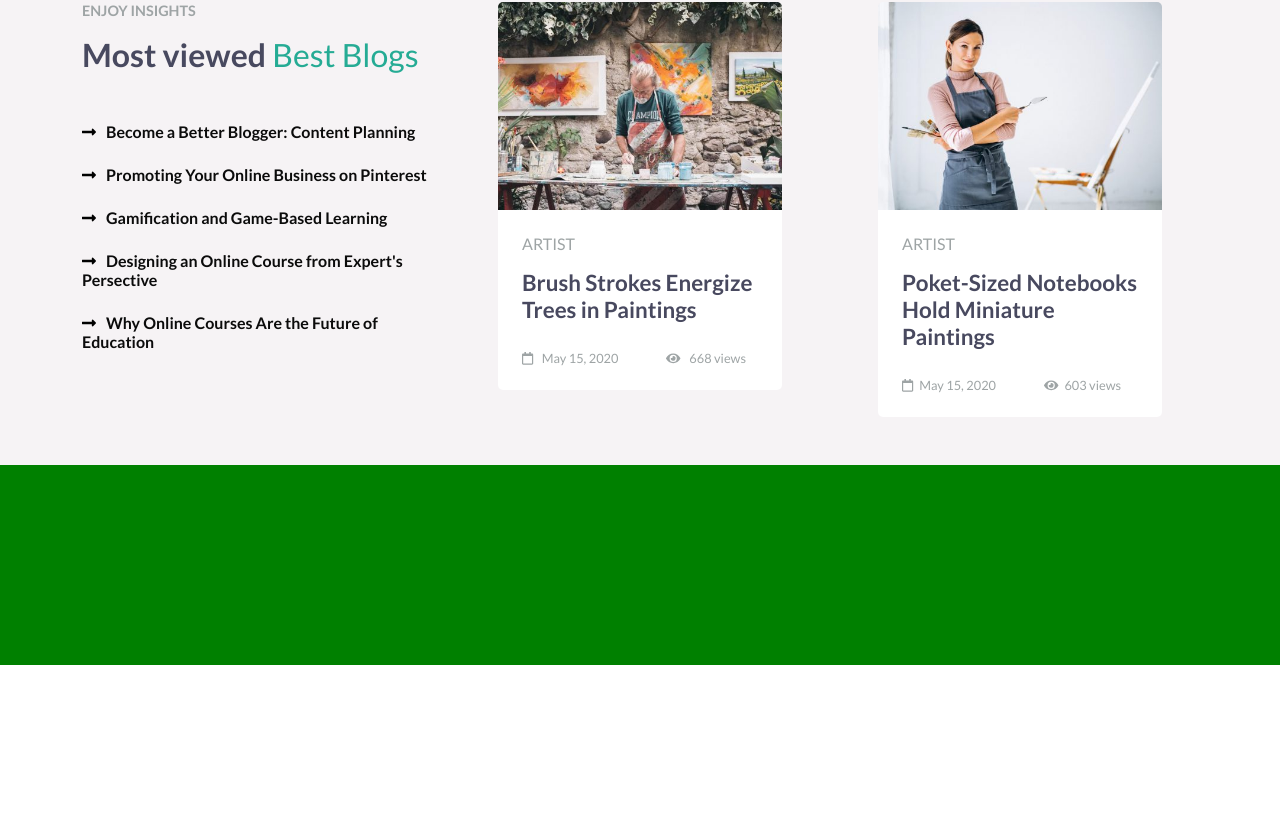
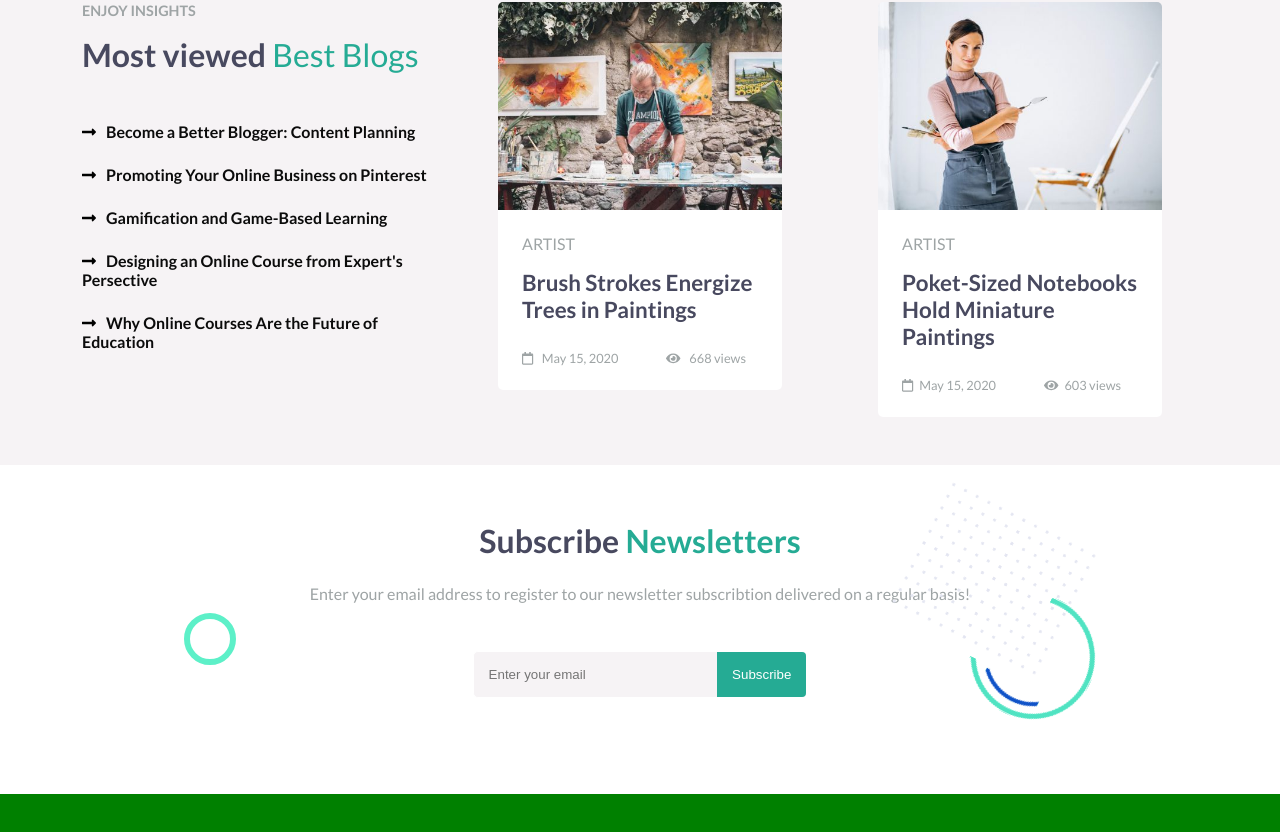
Before and after one commit to GianlucaBenassi/proj-html-vuejs, a Vue app: page / in a window 1280 px wide. Shown: the part 4043-4875 px from the top of the page. Before the commit the page ends 4708 px from the top, so only its background shows below. Built offline with nearby package versions, Linux system fonts and the light colour scheme.

Commit message:
Newsletter component style

```diff
--- a/src/assets/style/_variables.scss
+++ b/src/assets/style/_variables.scss
@@ -2,5 +2,6 @@ $textColor: #0b0b0b;
 $textColorLight: #9ea4a5;
 $veryLightGrey: #f6f3f5;
 $mainGreen: #25ab94;
+$lightGreen: #5df0c8;
 $gunPowder: #48495f;
 $koromiko: #ffbe6b;
--- a/src/assets/style/global.scss
+++ b/src/assets/style/global.scss
@@ -59,6 +59,7 @@ h1,h2,h3 {
     }
 
     input {
+        width: 100%;
         background-color: $veryLightGrey;
         border: 1px solid #fff;
         border-radius: 5px;
@@ -84,9 +85,24 @@ h1,h2,h3 {
         cursor: pointer;
         transition: all .3s;
 
-        &:hover {
+        &.grey {
+            color: $mainGreen;
+            background-color: transparent;
+
+            &:hover {
+                color: #fff;
+            background-color: $mainGreen;
+            }
+        }
+
+
+        &.green {
             color: #fff;
             background-color: $mainGreen;
+
+            &:hover {
+                background-color: $gunPowder;
+            }
         }
     }
 }
@@ -119,6 +135,10 @@ h1,h2,h3 {
 
     &.koromiko {
         border-color: $koromiko;
+    }
+
+    &.green {
+        border-color: $lightGreen;
     }
 }
 
--- a/src/components/macro/Header.vue
+++ b/src/components/macro/Header.vue
@@ -33,7 +33,7 @@
                         <li class="d-flex align-items-center">
                             <div class="custom-search">
                                 <input type="text" placeholder="Search...">
-                                <button>
+                                <button class="grey">
                                     <i class="fas fa-search"></i>
                                 </button>
                             </div>
--- a/src/components/sections/Newsletter.vue
+++ b/src/components/sections/Newsletter.vue
@@ -1,6 +1,26 @@
 <template>
     <section>
+        <div class="container text-center py-5">
 
+            <h2 class="mt-2 mb-4 medium-title">Subscribe <span class="text-green">Newsletters</span></h2>
+            <p class="text-color-light">Enter your email address to register to our newsletter subscribtion delivered on a regular basis!</p>
+
+            <!-- custom searchbar -->
+            <div class="d-flex justify-content-center my-5">
+                <div class="custom-search">
+                    <input type="text" placeholder="Enter your email">
+                    <button class="green">
+                        Subscribe
+                    </button>
+                </div>
+            </div>
+
+            <!-- shapes -->
+            <img src="../../assets/img/maxcoach-shape-02.png" alt="shape 01" class="shape sh-01">
+            <img src="../../assets/img/maxcoach-shape-09.png" alt="shape 02" class="shape sh-02">
+            <div class="circle-shape green shape"></div>
+
+        </div>
     </section>
 </template>
 
@@ -12,4 +32,31 @@ export default {
 
 <style lang='scss' scoped>
 
+.container {
+    position: relative;
+}
+
+.custom-search {
+    width: 30%;
+}
+
+.shape {
+    position: absolute;
+
+    &.sh-01 {
+        top: 40%;
+        right: 10%;
+    }
+
+    &.sh-02 {
+        top: 5%;
+        right: 10%;
+    }
+
+    &.circle-shape {
+        top: 45%;
+        left: 10%;
+    }
+}
+
 </style>
```
